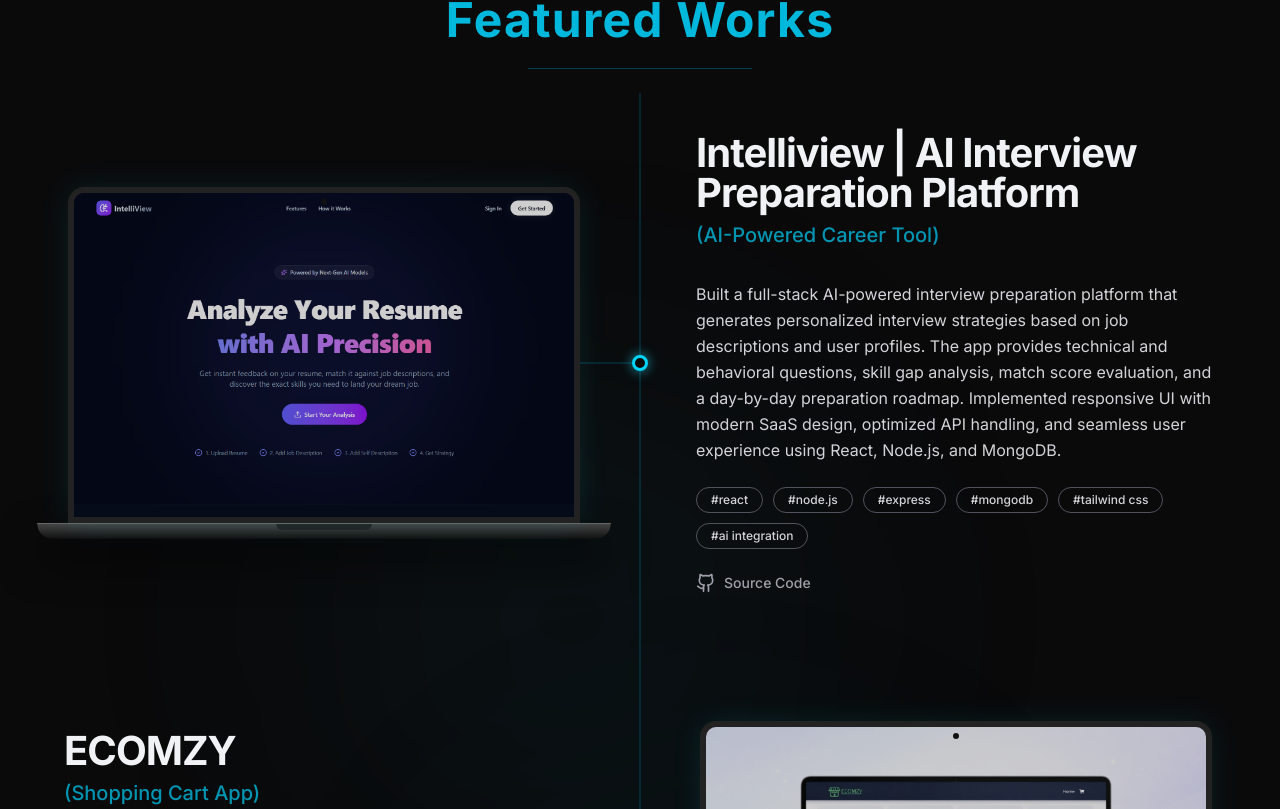
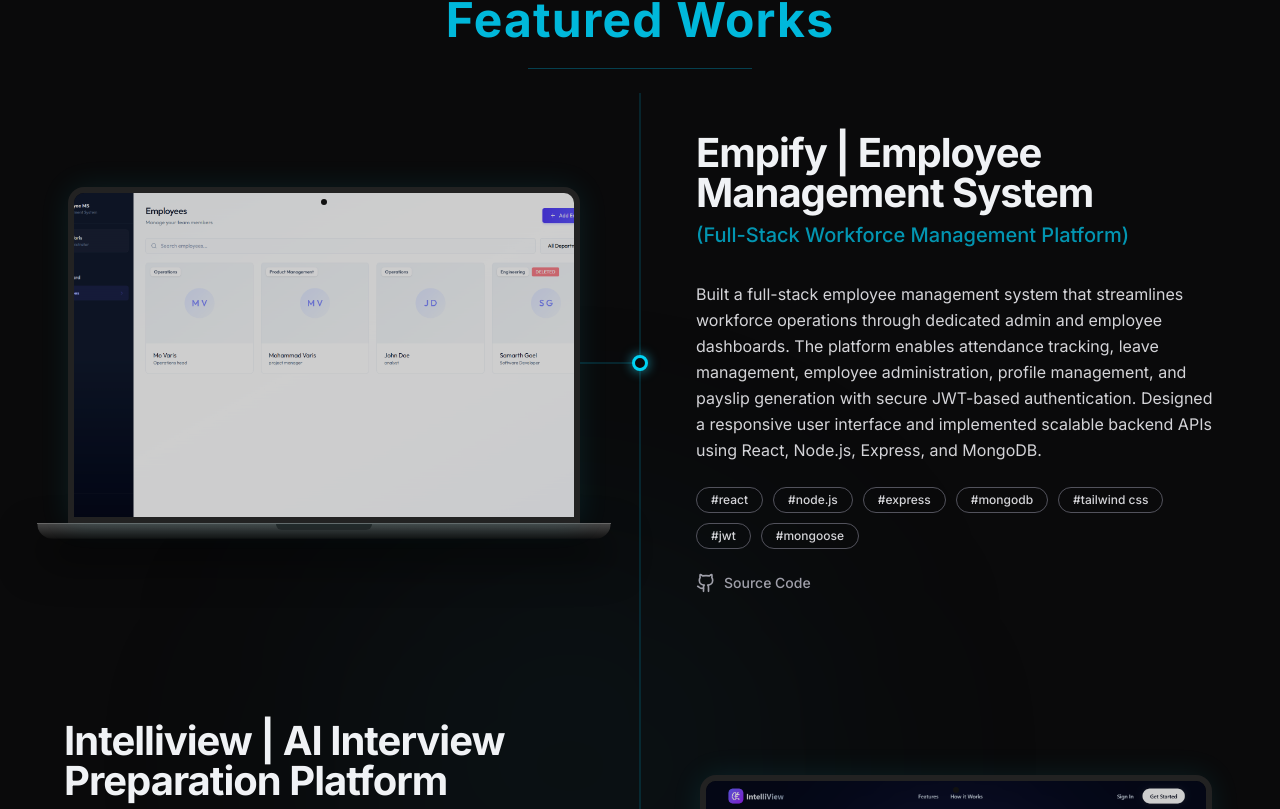
Before and after one commit to varis131/Personal_portfolio, a React (Vite) app: page / in a window 1280 px wide. Shown: the part 2331-3140 px from the top of the page. Built offline with nearby package versions, Linux system fonts and the light colour scheme; a web font is replaced by a local one.

Commit message:
updated project section

```diff
--- a/src/sections/Projects.jsx
+++ b/src/sections/Projects.jsx
@@ -2,6 +2,24 @@ import { ArrowUpRight, Github } from "lucide-react";
 import { AnimatedBorderButton } from "@/components/AnimatedBorderButton";
 
 const projects = [
+  {
+    title: "Empify | Employee Management System",
+    subtitle: "Full-Stack Workforce Management Platform",
+    description:
+      "Built a full-stack employee management system that streamlines workforce operations through dedicated admin and employee dashboards. The platform enables attendance tracking, leave management, employee administration, profile management, and payslip generation with secure JWT-based authentication. Designed a responsive user interface and implemented scalable backend APIs using React, Node.js, Express, and MongoDB.",
+    image: "/projects/ems.png",
+    tags: [
+      "React",
+      "Node.js",
+      "Express",
+      "MongoDB",
+      "Tailwind CSS",
+      "JWT",
+      "Mongoose",
+    ],
+    link: "https://emsdev-two.vercel.app/login",
+    github: "https://github.com/varis131/Empify-Employee-Management-System",
+  },
   {
     title: "Intelliview | AI Interview Preparation Platform",
     subtitle: "AI-Powered Career Tool",
@@ -95,6 +113,8 @@ export const Projects = () => {
                     <div className="absolute -top-12 left-1/2 -translate-x-1/2 opacity-0 group-hover:opacity-100 group-hover:-translate-y-1 transition-all duration-300 z-30">
                       <a
                         href={project.link}
+                        target="_blank"
+                        rel="noopener noreferrer"
                         className={`px-5 py-2 rounded bg-cyan-600 hover:bg-cyan-500 text-white text-sm font-semibold shadow-[0_0_15px_rgba(6,182,212,0.4)] flex items-center gap-2 transition-colors`}
                       >
                         Live View <ArrowUpRight className="w-4 h-4" />
```
Also changed, not shown: public/projects/ems.png (added).
